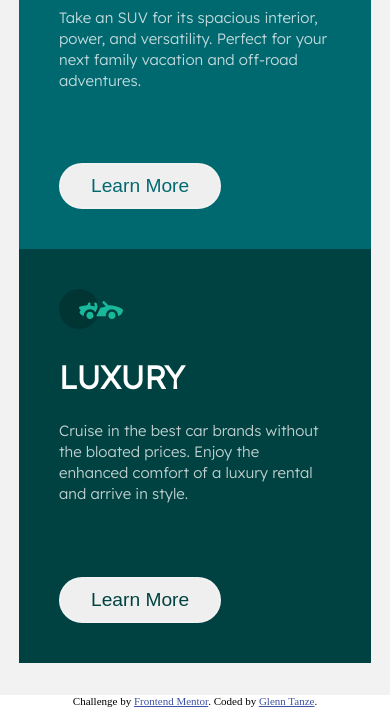
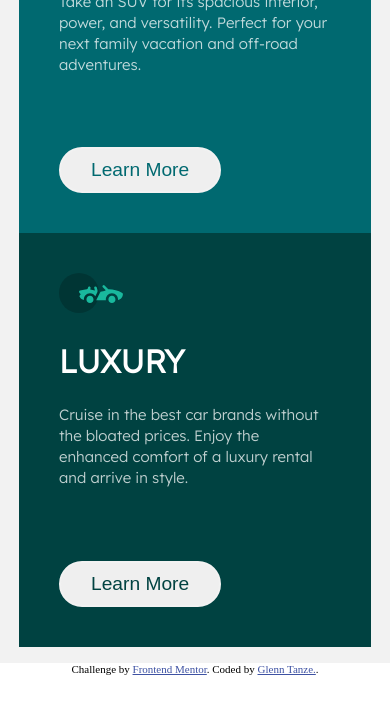
Before and after one commit to G4EVA-dev/3-column-preview, a plain HTML site: page index.html in a window 390 px wide. Shown: the part 609-1316 px from the top of the page. After the commit the page ends 1284 px from the top, so only its background shows below. Drawn offline with Linux system fonts and the light colour scheme.

Commit message:
customize footer

```diff
--- a/css/styls.css
+++ b/css/styls.css
@@ -84,7 +84,7 @@ button:hover{
 @media (max-width: 950px) {
   .items{
     flex-direction: column;
-    padding: 2rem 0;
+    padding: 1rem 0;
   }
 
   .item{
--- a/index.html
+++ b/index.html
@@ -62,7 +62,7 @@
   <footer>
     <div class="attribution">
       Challenge by <a href="https://www.frontendmentor.io?ref=challenge" target="_blank">Frontend Mentor</a>.
-      Coded by <a href="#">Glenn Tanze</a>.
+      Coded by <a href="#">Glenn Tanze.</a>.
     </div>
   </footer>
 
```
